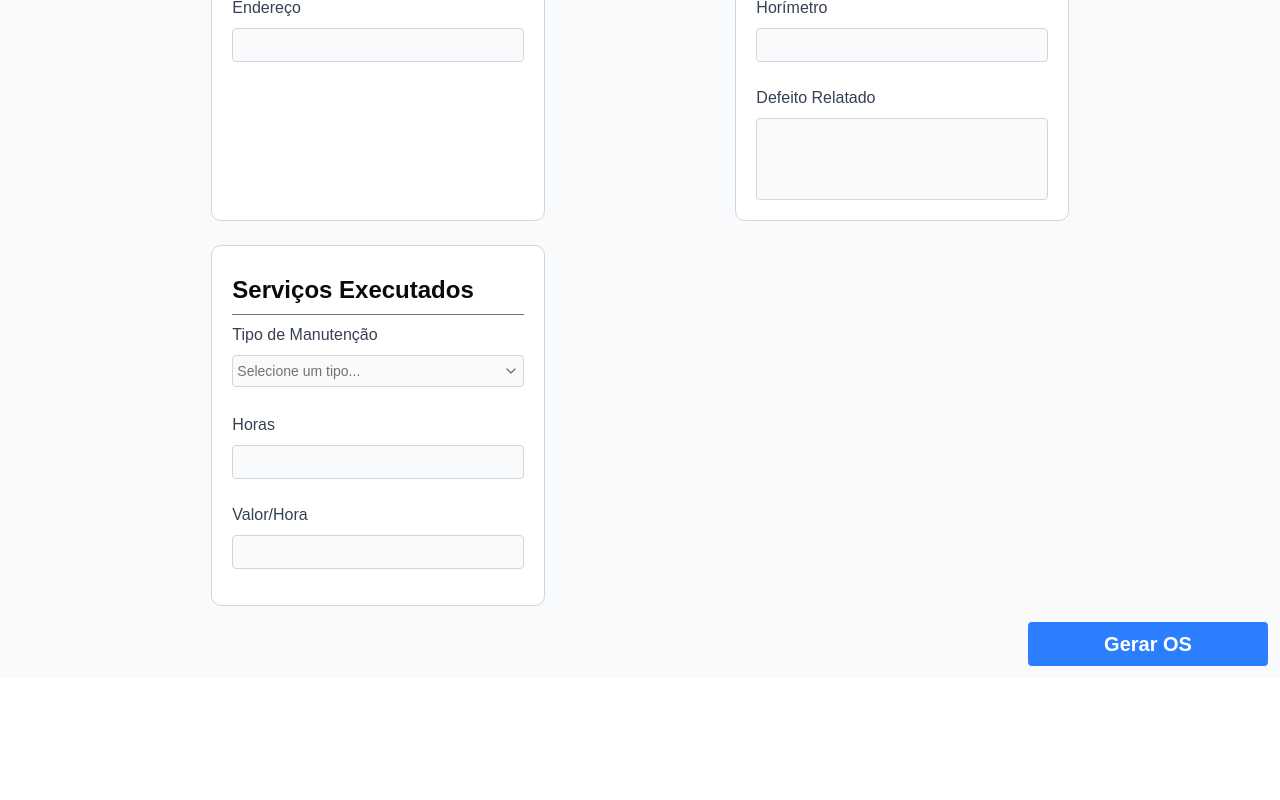
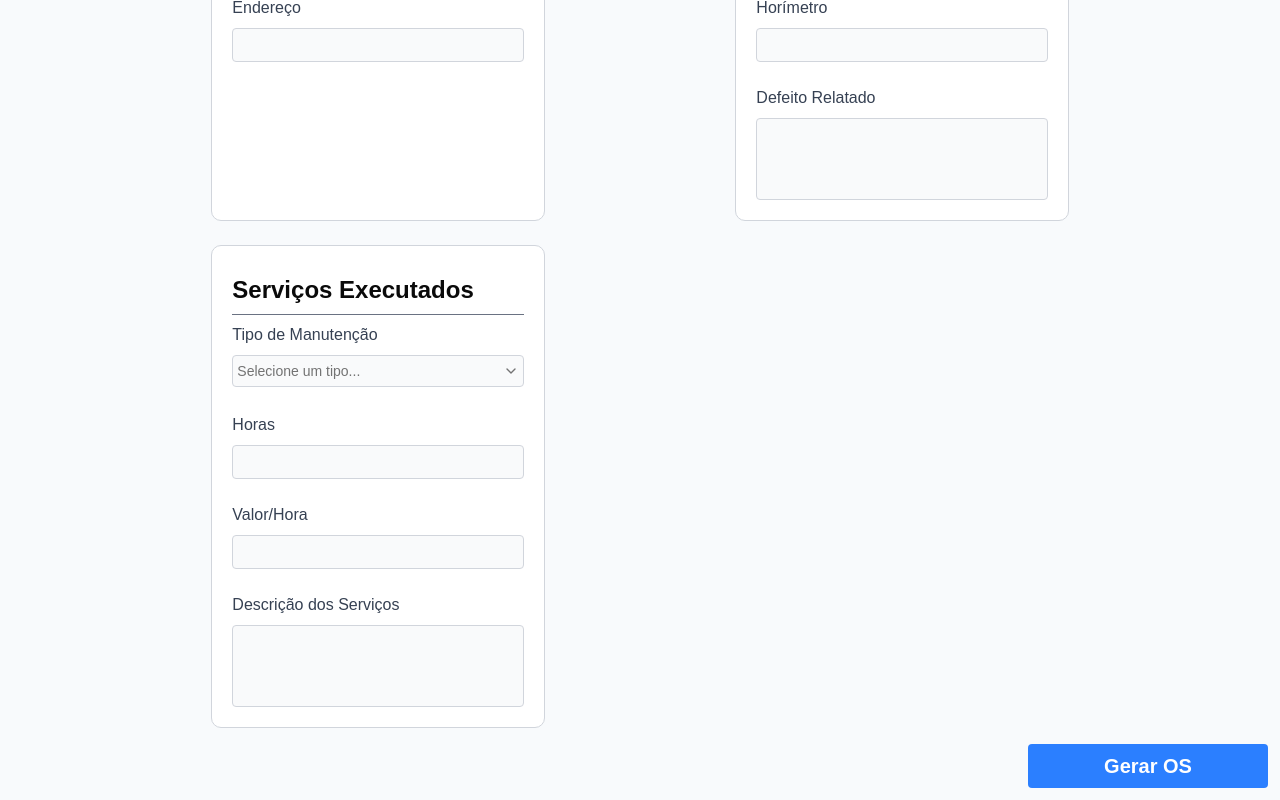
Before and after one commit to Jeff-Nas/service-order-system, a React (Vite) app: page / in a window 1280 px wide. Shown: the part 396-1196 px from the top of the page. Before the commit the page ends 1074 px from the top, so only its background shows below. Built offline with nearby package versions, Linux system fonts and the light colour scheme.

Commit message:
ServiceField concluído

```diff
--- a/src/components/form/servicesField.tsx
+++ b/src/components/form/servicesField.tsx
@@ -1,6 +1,7 @@
 import { Field } from "./field";
 import type { OSFormData } from "@/types/formType";
 import { Controller, useFormContext } from "react-hook-form";
+import { TextareaField } from "./textareaField";
 import { inputStyles } from "./osForm";
 import {
   Select,
@@ -52,6 +53,11 @@ export function ServicesField() {
       </div>
       <Field label="Horas" name="hours" type="number" />
       <Field label="Valor/Hora" name="cost" type="text" isRequired />
+      <TextareaField
+        label="Descrição dos Serviços"
+        name="serviceDescription"
+        isRequired
+      />
     </div>
   );
 }
```
